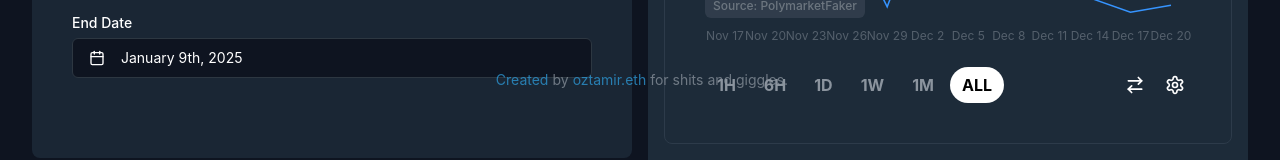
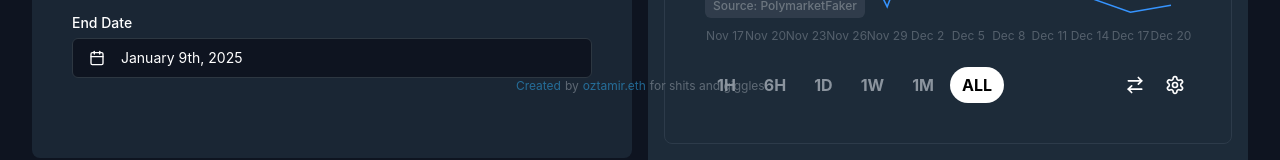
Before and after one commit to OzTamir/fake-polymarket, a React (Vite) app: page / in a window 1280 px wide. Shown: the part 670-830 px from the top of the page. Built offline with nearby package versions, Linux system fonts and the light colour scheme.

Commit message:
fix: credit style

```diff
--- a/src/App.tsx
+++ b/src/App.tsx
@@ -17,17 +17,17 @@ function App() {
         </p>
       </div>
       <MarketFaker />
-      <div className="absolute bottom-10 w-full flex justify-center text-sm text-[#8B949E] opacity-75">
+      <div className="absolute bottom-9 w-full flex justify-center text-xs text-[#8B949E] opacity-60">
         <a
           href="https://github.com/OzTamir/fake-polymarket"
-          className="text-[#2d9cdb] hover:underline hover:text-xl transition-all duration-300 ease-in-out px-1"
+          className="text-[#2d9cdb] hover:underline px-1"
         >
           Created
         </a>
         by{" "}
         <a
           href="https://oztamir.com/"
-          className="text-[#2d9cdb] hover:underline hover:text-xl transition-all duration-300 ease-in-out px-1"
+          className="text-[#2d9cdb] hover:underline px-1"
         >
           oztamir.eth
         </a>{" "}
```
